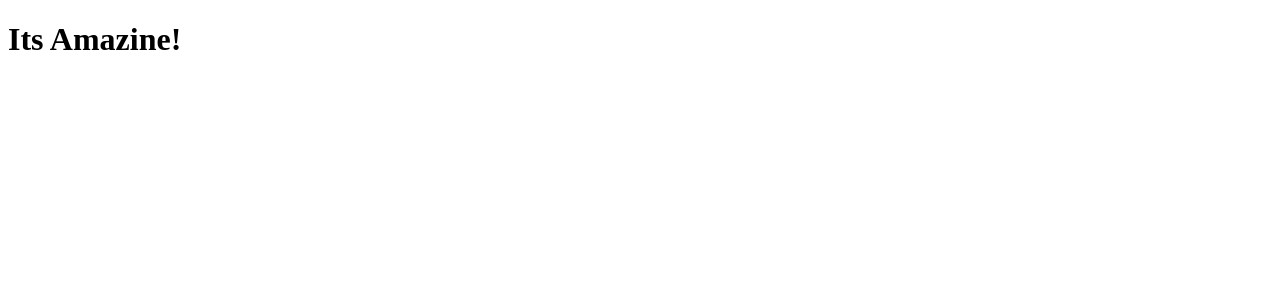
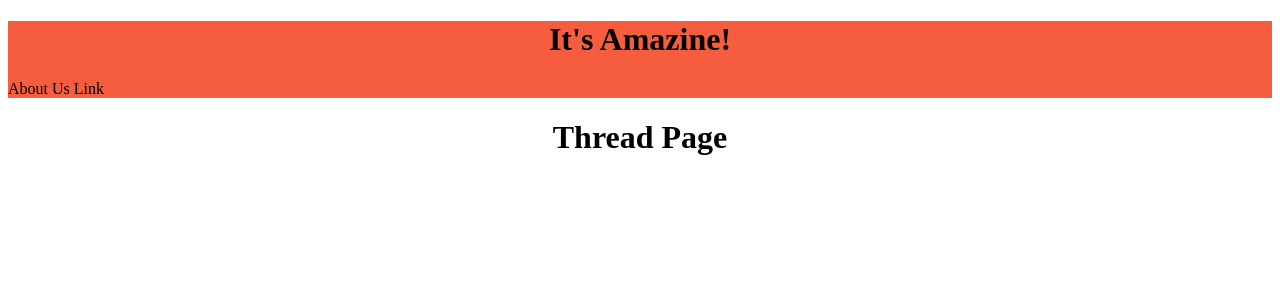
Before and after one commit to AMA-Zine/amazine-fe, a React app: page /about in a window 1280 px wide. Shown: the top 300 px of the page. Built offline with nearby package versions, Linux system fonts and the light colour scheme.

Commit message:
router and style sheets connected

```diff
--- a/package.json
+++ b/package.json
@@ -23,7 +23,9 @@
   "license": "ISC",
   "dependencies": {
     "react": "^17.0.1",
-    "react-dom": "^17.0.1"
+    "react-dom": "^17.0.1",
+    "react-router-dom": "^5.2.0",
+    "router": "^1.3.5"
   },
   "devDependencies": {
     "@babel/core": "^7.12.3",
--- /dev/null
+++ b/src/components/about/About.jsx
@@ -0,0 +1,5 @@
+import React from 'react';
+
+export default function About() {
+  return <h1>Thread Page</h1>;
+}
--- a/src/components/app/App.jsx
+++ b/src/components/app/App.jsx
@@ -1,5 +1,39 @@
-import React from 'react';
+import React, { Component } from 'react';
+import {
+  BrowserRouter as Router,
+  Route,
+  Switch,
+} from 'react-router-dom';
+import Header from '../header/Header';
+import Home from '../home/Home';
+import Thread from '../thread/Thread';
+import About from '../about/About';
 
-export default function App() {
-  return <h1>Its Amazine!</h1>;
+export default class App extends Component {
+  render() {
+    return (
+      <div>
+        <Router>
+          <Header />
+          <Switch>
+            <Route
+              path="/"
+              exact
+              render={(routerProps) => <Home {...routerProps} />}
+            />
+            <Route
+              path="/thread"
+              exact
+              render={(routerProps) => <Thread {...routerProps} />}
+            />
+            <Route
+              path="/about"
+              exact
+              render={(routerProps) => <About {...routerProps} />}
+            />
+          </Switch>
+        </Router>
+      </div>
+    );
+  }
 }
--- /dev/null
+++ b/src/components/app/styles.css
@@ -0,0 +1,45 @@
+:root {
+  --color1: #F55D3E;
+  --color2: #878E88;
+  --color3: #f7cb15;
+  --color4: #ffffff;
+  --color5: #76bed0;
+}
+
+header {
+  background-color: var(--color1);
+}
+
+h1 {
+  text-align: center;
+}
+
+h2 {
+  background-color: var(--color5);
+}
+
+article {
+  border: 2px solid var(--color2);
+  width: 250px;
+}
+
+section {
+  border: 2px solid var(--color2);
+  width: 200px;
+}
+
+.featuredArticle {
+  background-color: var(--color3);
+}
+
+.featureGrid {
+
+}
+
+.articleGrid {
+
+}
+
+.redText {
+  color: red;
+}
--- /dev/null
+++ b/src/components/header/Header.jsx
@@ -0,0 +1,11 @@
+import React from 'react';
+import styles from '../app/styles.css';
+
+export default function Header() {
+  return (
+    <header>
+      <h1>It's Amazine!</h1>
+      <div>About Us Link</div>
+    </header>
+  );
+}
--- /dev/null
+++ b/src/components/home/Home.jsx
@@ -0,0 +1,62 @@
+import React from 'react';
+import styles from '../app/styles.css';
+
+export default function Home() {
+  // const class1 = 'styles.featuredarticle',
+  //   class2 = 'styles.redtext';
+
+  return (
+    <div>
+      <h2>Home Page</h2>
+      <div className={styles.featureGrid}>
+        <article className={styles.featuredArticle}>
+          <h3>Featured Article</h3>
+          <img src="http://placekitten.com/200/300" alt="kitten"></img>
+          <p>Article Description</p>
+        </article>
+        <article className={`${styles.redText} ${styles.featuredArticle}`}>
+          <h3>Featured Article</h3>
+          <img src="http://placekitten.com/200/300" alt="kitten"></img>
+          <p>Article Description</p>
+        </article>
+        <article>
+          <h3>Featured Article</h3>
+          <img src="http://placekitten.com/200/300" alt="kitten"></img>
+          <p>Article Description</p>
+        </article>
+      </div>
+      <div className={styles.articleGrid}>
+        <section>
+          <h4>Article</h4>
+          <img src="http://placekitten.com/100/150"></img>
+          <p>Article Description</p>
+        </section>
+        <section>
+          <h4>Article</h4>
+          <img src="http://placekitten.com/100/150"></img>
+          <p>Article Description</p>
+        </section>
+        <section>
+          <h4>Article</h4>
+          <img src="http://placekitten.com/100/150"></img>
+          <p>Article Description</p>
+        </section>
+        <section>
+          <h4>Article</h4>
+          <img src="http://placekitten.com/100/150"></img>
+          <p>Article Description</p>
+        </section>
+        <section>
+          <h4>Article</h4>
+          <img src="http://placekitten.com/100/150"></img>
+          <p>Article Description</p>
+        </section>
+        <section>
+          <h4>Article</h4>
+          <img src="http://placekitten.com/100/150"></img>
+          <p>Article Description</p>
+        </section>
+      </div>
+    </div>
+  );
+}
--- /dev/null
+++ b/src/components/thread/Thread.jsx
@@ -0,0 +1,5 @@
+import React from 'react';
+
+export default function Thread() {
+  return <h1>Thread Page</h1>;
+}
```
Also changed, not shown: 1 other file (tests, documents, lock files or other folders).
